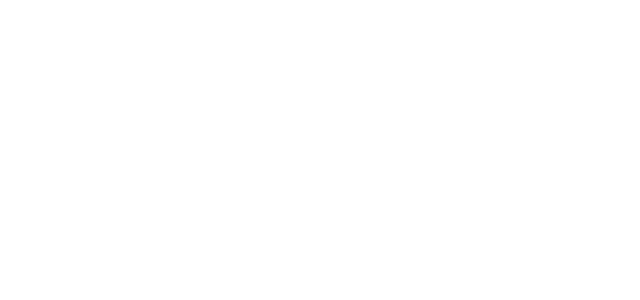
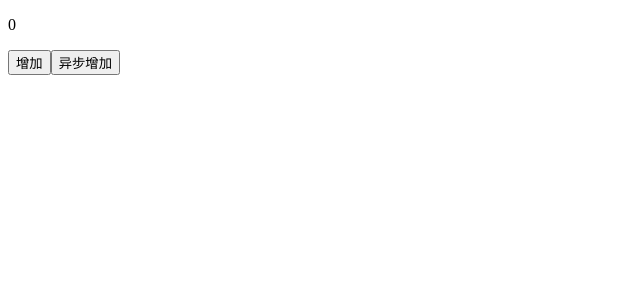
Before and after one commit to Liuhuan247/run-mobx, a React (Create React App) app: page / in a window 1280 px wide. Shown: the top 300 px of the page, without its empty margins (0-640 px from the left). Built offline with nearby package versions, Linux system fonts and the light colour scheme.

Commit message:
mobx counter

```diff
--- a/src/index.tsx
+++ b/src/index.tsx
@@ -1,6 +1,6 @@
 import React from "react";
 import ReactDOM from "react-dom";
-import Timer from "./observer";
+import MobxCounter from "./mobx";
 import { observable } from "mobx";
 import { Provider } from "mobx-react";
 import Store from "./mobx/store";
@@ -17,7 +17,11 @@
 
 let store = new Store();
 
+export type StoreType = typeof store;
+
 ReactDOM.render(
-    <Provider store={store}></Provider>,
+    <Provider store={store}>
+        <MobxCounter />
+    </Provider>,
     document.getElementById("root")
 );
--- a/src/mobx/index.tsx
+++ b/src/mobx/index.tsx
@@ -0,0 +1,14 @@
+import React from "react";
+import { observer, inject } from "mobx-react";
+
+export default inject("store")(
+    observer((props: any) => {
+        return (
+            <>
+                <p>{props.store.count}</p>
+                <button onClick={props.store.add}>增加</button>
+                <button onClick={props.store.asyncAdd}>异步增加</button>
+            </>
+        );
+    })
+);
--- a/src/mobx/store.ts
+++ b/src/mobx/store.ts
@@ -1,10 +1,23 @@
-import { observable, action } from "mobx";
+import { observable, action, runInAction } from "mobx";
 
-
+const fetch = () => new Promise<any>((resolve) => {
+    setTimeout(() => {
+        resolve({code: 1});
+    }, 1000);
+});
 export default class Store {
     @observable count = 0;
     @action.bound add() {
         this.count++;
     }
 
+    @action.bound asyncAdd() {
+        fetch().then(r => {
+            if (r.code === 1) {
+                runInAction(() => {
+                    this.add();
+                })
+            }
+        })
+    }
 }
--- /dev/null
+++ b/src/react-app-env.d.ts
@@ -0,0 +1 @@
+/// <reference types="react-scripts" />
```
